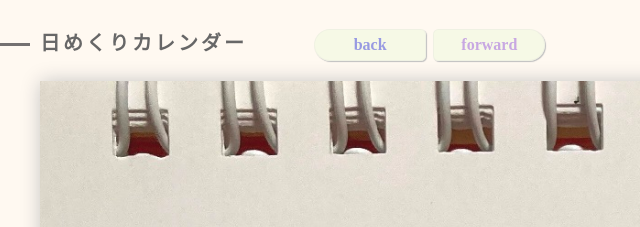
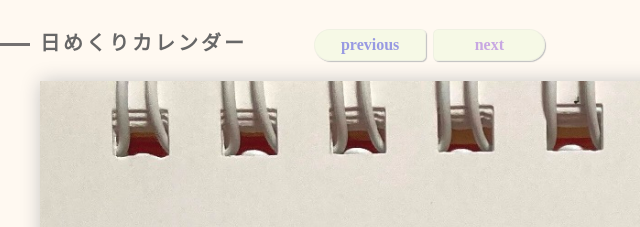
Before and after one commit to Hiro-Eno/daily_calendar, a plain HTML site: page index.html in a window 1280 px wide. Shown: the top 227 px of the page, 0-640 px from the left. Drawn offline with Linux system fonts and the light colour scheme.

Commit message:
Update index.html

```diff
--- a/index.html
+++ b/index.html
@@ -11,8 +11,8 @@
   <body>
     <div class="content">
       <h2 class="title">日めくりカレンダー</h2>
-      <button id="button1" onclick="back()">back</button>
-      <button id="button2" onclick="forward()">forward</button>
+      <button id="button1" onclick="previous()">previous</button>
+      <button id="button2" onclick="next()">next</button>
       <img id="calendar" src="" alt="">
     </div>
   </body>
```
